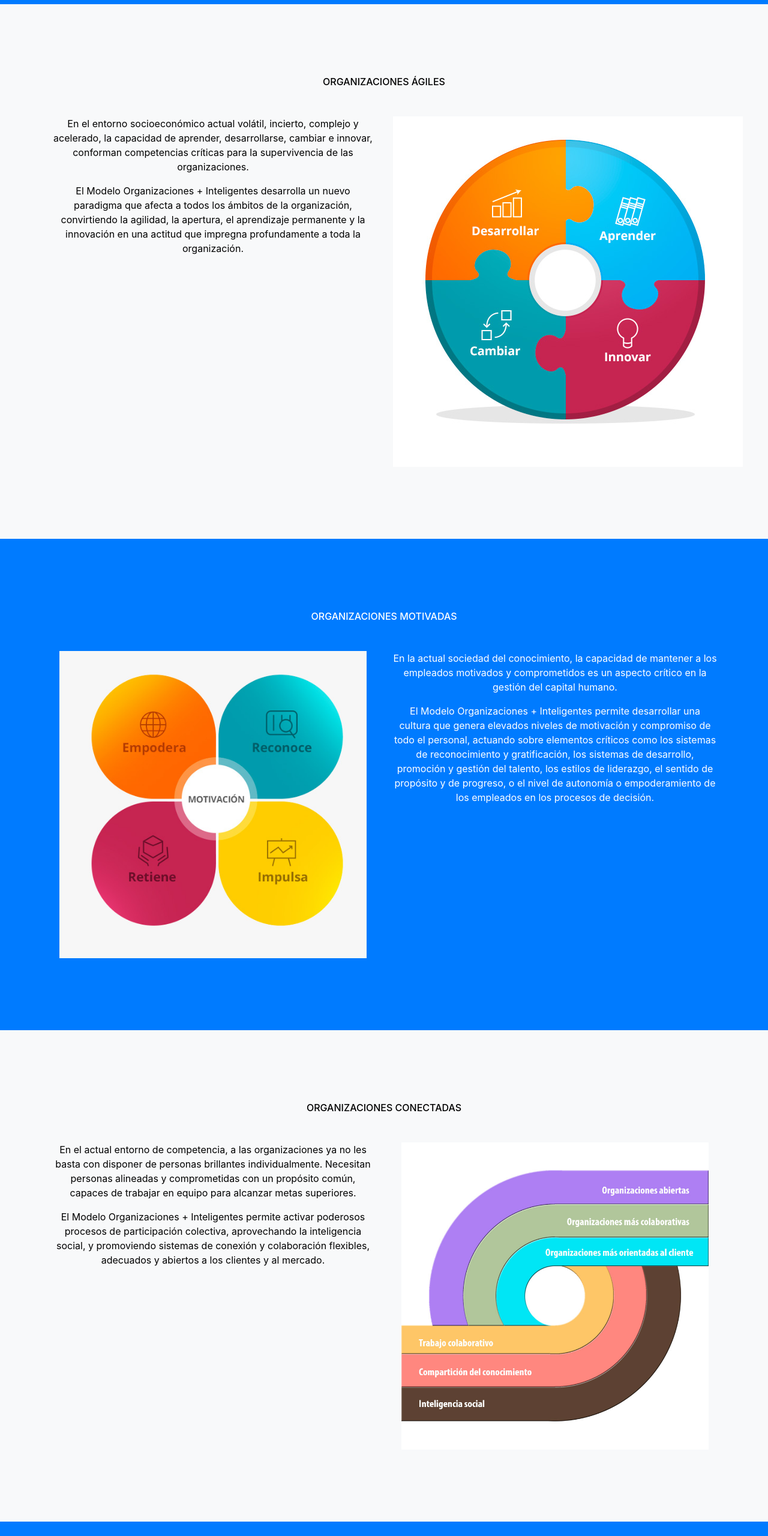
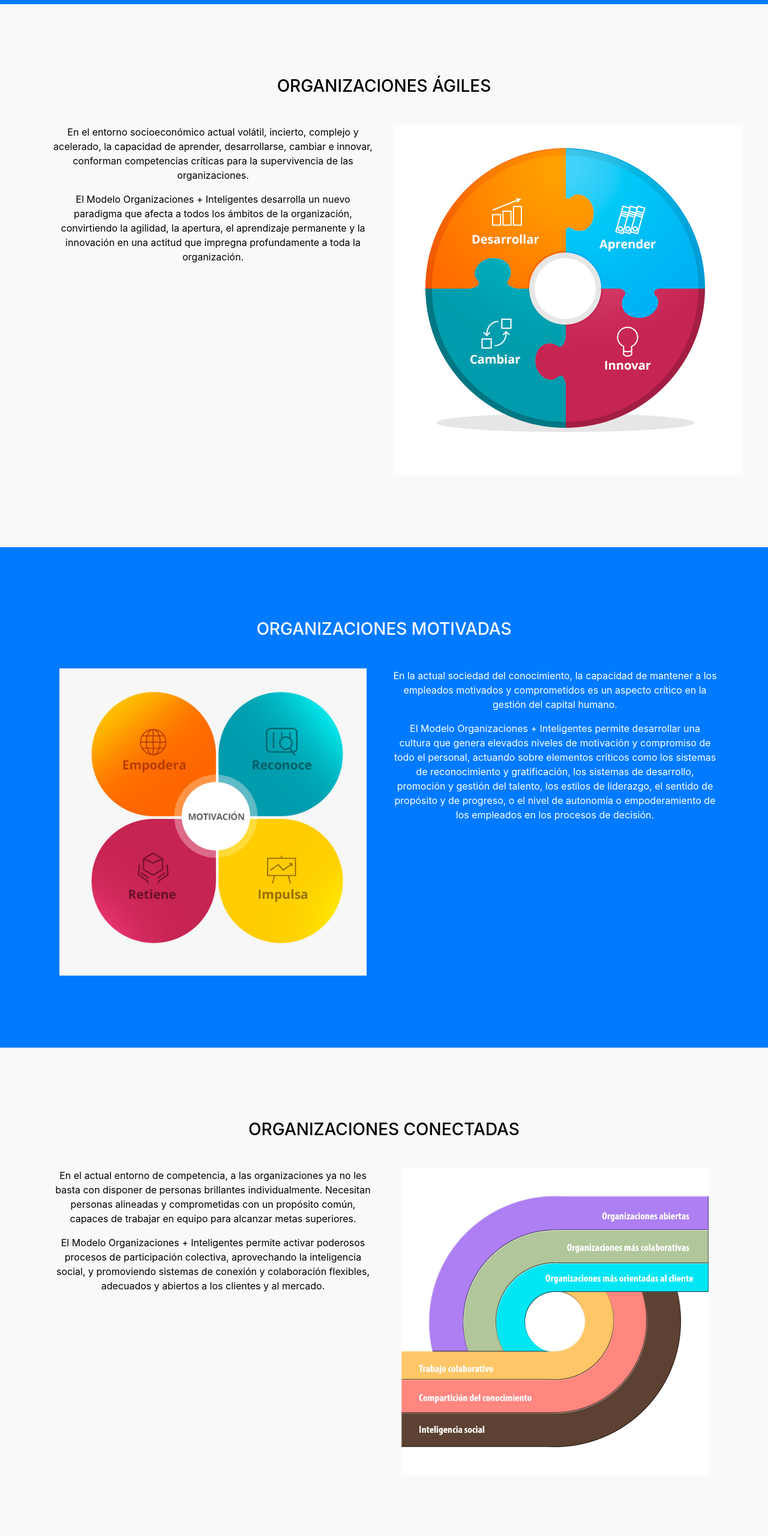
Before and after one commit to clconsulting/clconsulting.github.io, a website with bundled scripts: page servicios.html in a window 1280 px wide. Shown: the part 940-3500 px from the top of the page at 60% size. Built offline with nearby package versions, Linux system fonts and the light colour scheme.

Commit message:
Services section added.

```diff
--- /dev/null
+++ b/scss/_services-main-page.scss
@@ -0,0 +1,5 @@
+.services-main {
+    h3 {
+        font-size: 28px !important;
+    }
+}
--- a/scss/stylish-portfolio.scss
+++ b/scss/stylish-portfolio.scss
@@ -10,3 +10,4 @@
 @import "footer";
 @import "bootstrap-overrides";
 @import "work-section";
+@import "services-main-page";
--- a/servicios.html
+++ b/servicios.html
@@ -59,7 +59,7 @@
       </div>
     </div>
   </section>
-  <section class="content-section bg-light text-white text-center" id="services">
+  <section class="services-main content-section bg-light text-white text-center" id="services">
     <div class="container">
       <div class="content-section-heading">
         <h3 class="mb-5" style="color:black;">Organizaciones &aacute;giles</h3>
@@ -75,7 +75,7 @@
       </div>
     </div>
   </section>
-  <section class="content-section bg-primary text-white text-center" id="services">
+  <section class="services-main content-section bg-primary text-white text-center" id="services">
     <div class="container">
       <div class="content-section-heading">
         <h3 class="mb-5">Organizaciones Motivadas</h3>
@@ -91,7 +91,7 @@
       </div>
     </div>
   </section>
-  <section class="content-section bg-light text-white text-center" id="services">
+  <section class="services-main content-section bg-light text-white text-center" id="services">
     <div class="container">
       <div class="content-section-heading">
         <h3 class="mb-5" style="color:black;">Organizaciones Conectadas</h3>
@@ -107,7 +107,7 @@
       </div>
     </div>
   </section>
-  <section class="content-section bg-primary text-white text-center" id="services">
+  <section class="services-main content-section bg-primary text-white text-center" id="services">
     <div class="container">
       <div class="content-section-heading">
         <h3 class="mb-5" style="color:black;">Organizaciones Saludables</h3>
```
Also changed, not shown: css/stylish-portfolio.css, css/stylish-portfolio.min.css.
